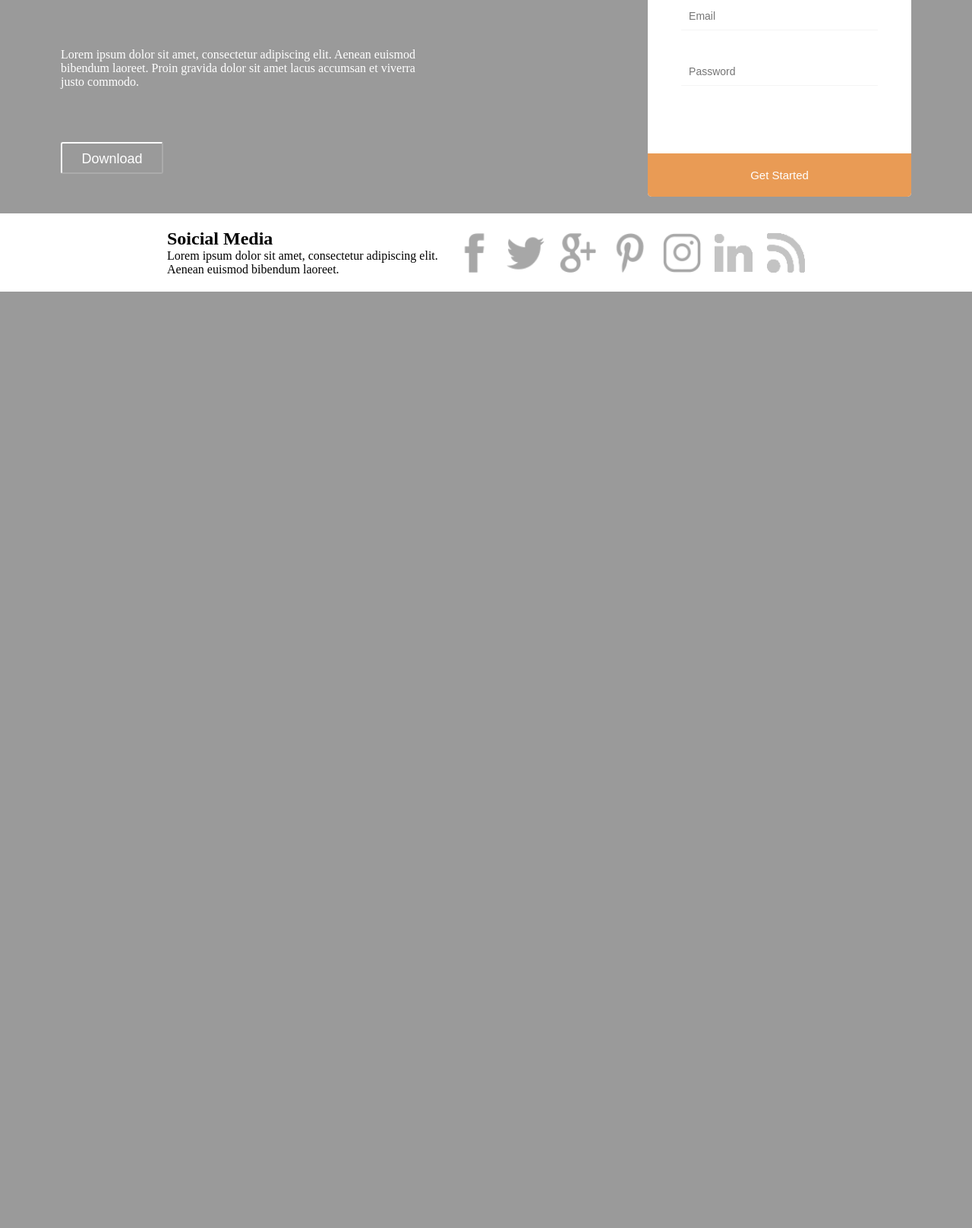
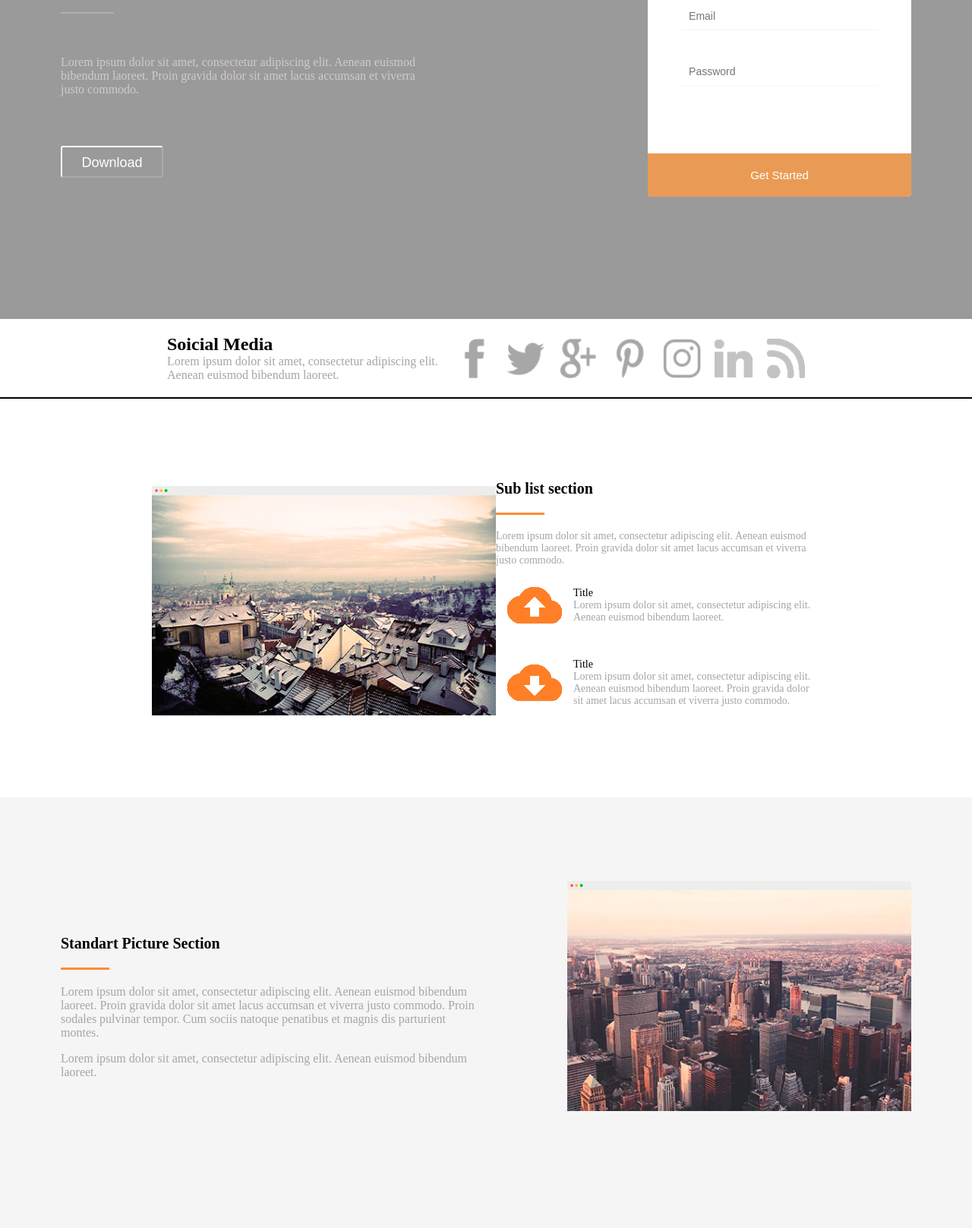
Before and after one commit to EugeneDiskeyn/Axit-project, a plain HTML site: page index.html in a window 1280 px wide. Shown: the part 372-1989 px from the top of the page at 76% size. Before the commit the page ends 800 px from the top, so only its background shows below. Drawn offline with Linux system fonts and the light colour scheme.

Commit message:
picture section added, social block has a border

```diff
--- a/index.html
+++ b/index.html
@@ -24,6 +24,7 @@
         <div class="AXIT">
             <img src="images/Logo (1).png" alt="AXIT's logo">
             <h1>MODERN AXURE TEMPLATE FOR BEAUTIFUL PROTOTYPES</h1>
+            <span class="whiteline"></span>
             <p class="text">
                Lorem ipsum dolor sit amet, consectetur adipiscing elit. Aenean euismod bibendum laoreet. Proin gravida dolor sit amet lacus accumsan et viverra justo commodo.
             </p>
@@ -42,7 +43,7 @@
     <div class="social">
         <div class="socialtext">
             <h2>Soicial Media</h2>
-            <p>Lorem ipsum dolor sit amet, consectetur adipiscing elit. Aenean euismod bibendum laoreet.</p>
+            <p class="a5a5a6">Lorem ipsum dolor sit amet, consectetur adipiscing elit. Aenean euismod bibendum laoreet.</p>
         </div>
         <img src="images/FB_icon-icons.com_65534.png" alt="Facebook logo">
         <img src="images/TWITTER_icon-icons.com_65536.png" alt="Twitter logo">
@@ -52,5 +53,46 @@
         <img src="images/linked_in_online_social_media_icon-icons.com_71877.png" alt="In logo">
         <img class="last" src="images/wifisign_87497.png" alt="Wi-fi logo">
     </div>
+    <div class="sublist">
+        <img src="images/image_left_sub_list.png" alt="Town photo">
+        <div class="sublistText">
+            <h2>Sub list section</h2>
+            <div class="orangeLine"></div>
+            <p class="sublist_p">
+                Lorem ipsum dolor sit amet, consectetur adipiscing elit. Aenean euismod bibendum laoreet. Proin gravida dolor sit amet lacus accumsan et viverra justo commodo.
+            </p>
+            <div class="uploadAndText1">
+                <img src="images/upload-to-cloud-button_icon-icons.com_72493.png" alt="upload">
+                <div>
+                    <p>Title</p>
+                    <p class = "marg">
+                        Lorem ipsum dolor sit amet, consectetur adipiscing elit. Aenean euismod bibendum laoreet.
+                    </p>
+                </div>
+            </div>
+            <div class="uploadAndText2">
+                <img src="images/cloud-download_icon-icons.com_72799.png" alt="upload">
+                <div>
+                    <p>Title</p>
+                    <p class="marg">
+                        Lorem ipsum dolor sit amet, consectetur adipiscing elit. Aenean euismod bibendum laoreet. Proin gravida dolor sit amet lacus accumsan et viverra justo commodo.
+                    </p>
+                </div>
+            </div>
+        </div>
+    </div>
+    <div class="grey_background">
+        <div class="picture_section">
+            <div class="picture_section_text">
+                <h2>Standart Picture Section</h2>
+                <div class="orangeLine"></div>
+                <p>Lorem ipsum dolor sit amet, consectetur adipiscing elit. Aenean euismod bibendum laoreet. Proin gravida dolor sit amet lacus accumsan et viverra justo commodo. Proin sodales pulvinar tempor. Cum sociis natoque penatibus et magnis dis parturient montes.</p>
+                <p>Lorem ipsum dolor sit amet, consectetur adipiscing elit. Aenean euismod bibendum laoreet.</p>
+            </div>
+            <div>
+                <img src="images/image_right_standard.png" alt="city">
+            </div>
+        </div>
+    </div>
 </body>
 </html>
--- a/style.css
+++ b/style.css
@@ -32,6 +32,7 @@ header {
     justify-content: space-between;
     width: 1120px;
     margin: 0 auto;
+    padding-bottom: 139px;
 }
 .AXIT {
     display: flex;
@@ -44,7 +45,6 @@ header {
     font-size: 30px;
     color: #fff;
     margin: 0;
-    margin-bottom: 36px;
 }
 .AXIT div {
     margin-top: 20px;
@@ -127,8 +127,7 @@ header {
     font-size: 16px;
     margin: 0px;
     padding: 0;
-    margin-top: 30px;
-    color: #fff;
+    color: #d2caca;
 }
 .social {
     display: flex;
@@ -137,6 +136,7 @@ header {
     margin-top: 22px;
     padding: 20px;
     background-color: #fff;
+    border-bottom: 2px solid black;
 }
 .socialtext {
     padding-left: 200px;
@@ -157,3 +157,84 @@ header {
 .last {
     padding-right: 200px;
 }
+.sublist {
+    display: flex;
+    justify-content: space-between;
+    align-items: center;
+    background-color: #fff;
+    padding: 107px 200px 100px 200px;
+}
+.orangeLine {
+    height: 3px;
+    width: 64px;
+    background-color:#ff8b38;
+    margin-top: 20px;
+    margin-bottom: 20px;
+}
+.sublistText {
+    width: 50%;
+}
+.uploadAndText1 {
+    display: flex;
+    justify-content: center;
+    align-items: center;
+}
+.uploadAndText2 {
+    display: flex;
+    justify-content: center;
+    align-items: center;
+}
+.sublist p {
+    font-size: 14px;
+    margin: 0;
+}
+.sublist div img {
+    margin: 15px;
+}
+.sublist h2 {
+    font-size: 20px;
+    margin: 0;
+}
+.marg {
+    margin: 15px 0 15px 0;
+    color: #a5a5a6;
+}
+.sublist_p {
+    color: #a5a5a6;
+}
+.a5a5a6 {
+    color: #a5a5a6;
+}
+.whiteline {
+    width: 70px;
+    height: 2px;
+    background-color: #b1aeae;
+    margin: 30px 0 30px 0;
+}
+.grey_background {
+    background-color: #f5f5f5;
+}
+.picture_section {
+    display: flex;
+    justify-content: space-between;
+    align-items: center;
+    width: 1120px;
+    margin: auto;
+}
+.picture_section img {
+    width: 453px;
+    height: 303px;
+    margin: 110px 0 150px 0;
+}
+.picture_section_text {
+    width: 560px;
+}
+.picture_section h2 {
+    margin: 0;
+    font-size: 20px;
+    font-weight: bold;
+}
+.picture_section p {
+    font-size: 16px;
+    color: #a5a5a6;
+}
```
Also changed, not shown: images/cloud-download_icon-icons.com_72799.png (added), images/image_left_sub_list.png (added), images/image_right_standard.png (added), images/upload-to-cloud-button_icon-icons.com_72493.png (added).
